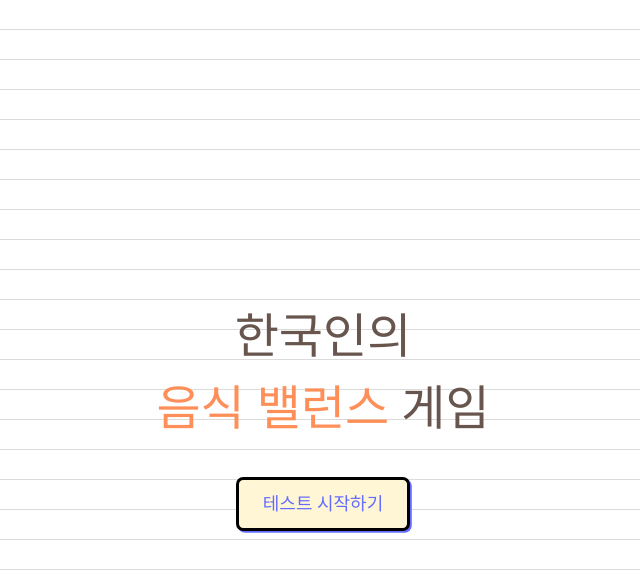
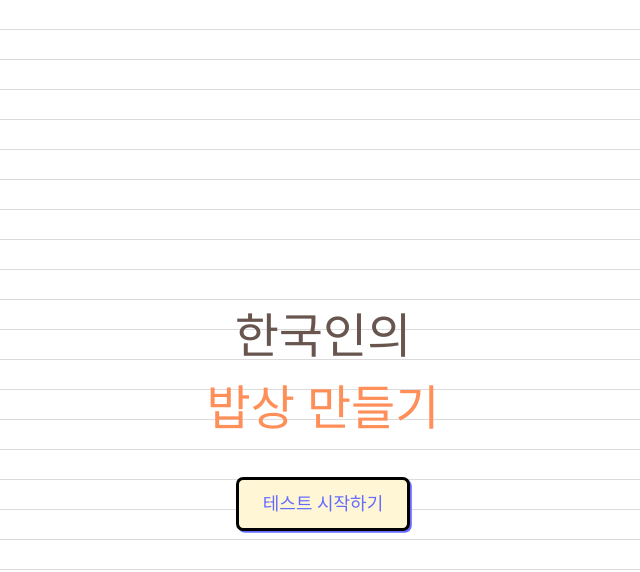
Before and after one commit to gustjr1672/CheeseMBTI, a React (Vite) app: page / in a window 1280 px wide. Shown: the top 572 px of the page, without its empty margins (317-957 px from the left). Built offline with nearby package versions, Linux system fonts and the light colour scheme; a web font is replaced by a local one.

Commit message:
feat: 메인 아이콘 추가, 제목 수정

```diff
--- a/index.html
+++ b/index.html
@@ -2,7 +2,7 @@
 <html lang="en">
   <head>
     <meta charset="UTF-8" />
-    <link rel="icon" type="image/svg+xml" href="/vite.svg" />
+    <link rel="icon" type="image/svg+xml" href="/public/image/Icon.png" />
     <meta name="viewport" content="width=device-width, initial-scale=1.0" />
     <title>MyFoodTYPE</title>
   </head>
--- a/src/component/StartPage.jsx
+++ b/src/component/StartPage.jsx
@@ -6,7 +6,7 @@ function StartPage(){
     return(
         <>
         <Center>
-            <h1>한국인의 <br/><span>음식 밸런스</span> 게임</h1>
+            <h1>한국인의<span><br/> 밥상 만들기 </span></h1>
             {/* <img src="/image/main.png"/> */}
             <TestLink to="./test">테스트 시작하기</TestLink>
         </Center>
```
Also changed, not shown: public/image/Icon.png (added).
